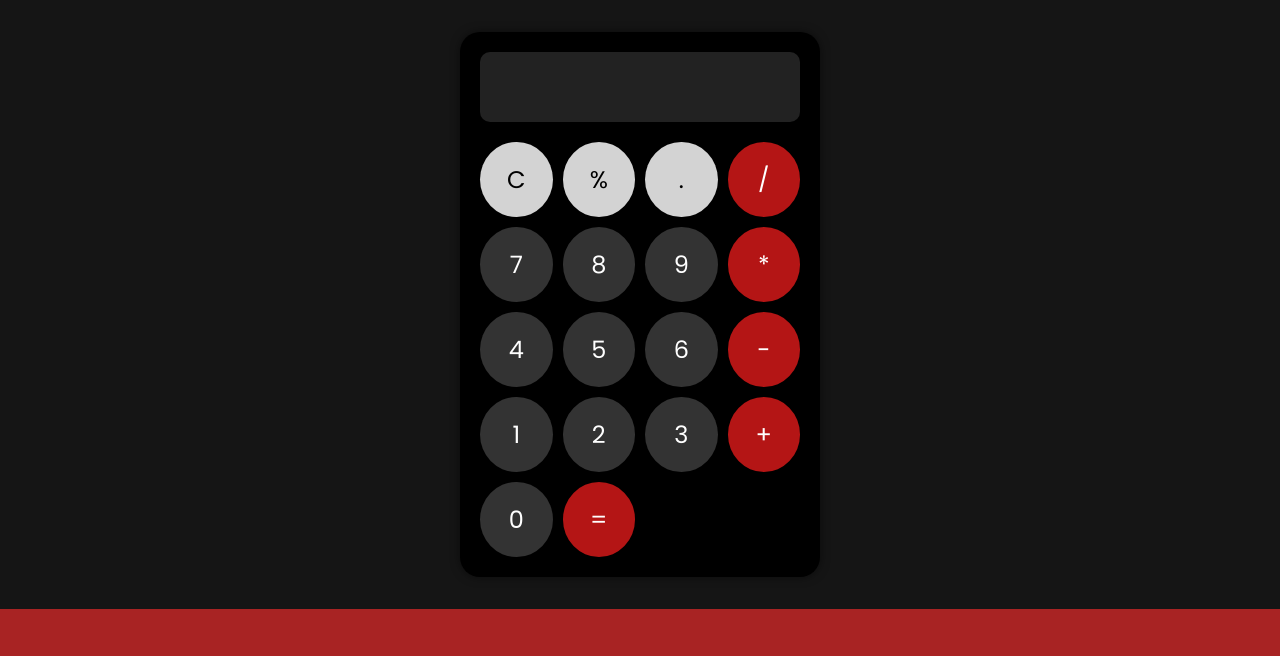
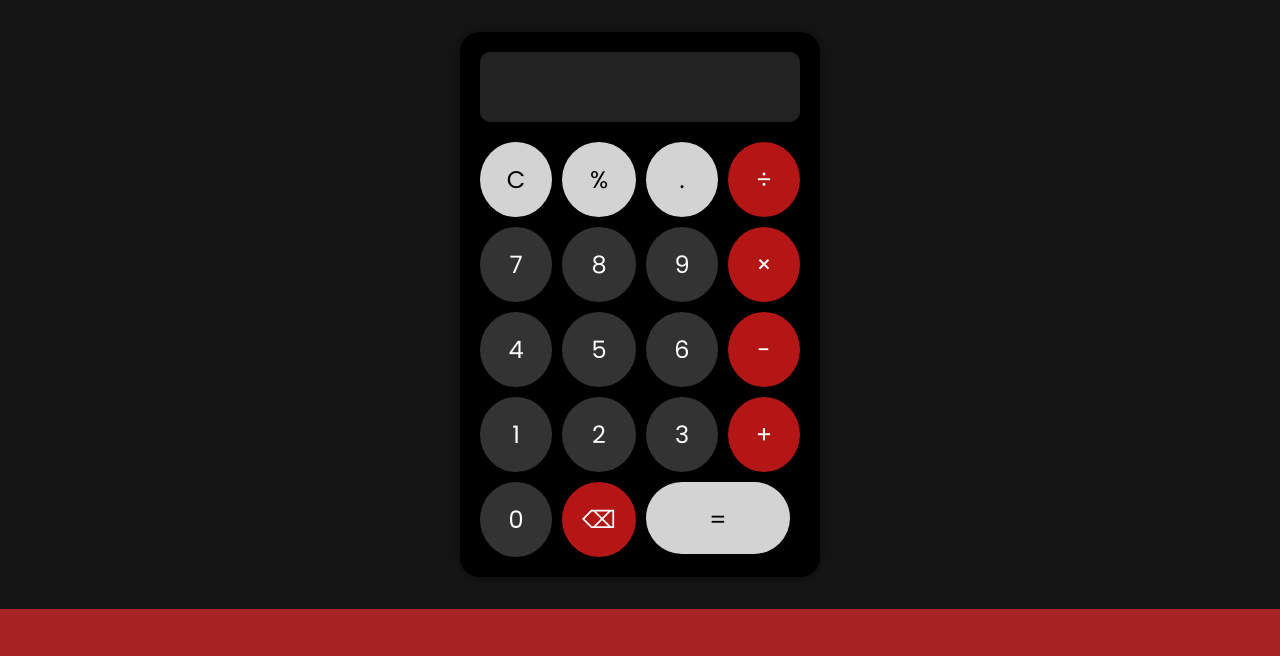
Before and after one commit to yorforger0703/calculadora, a plain HTML site: page index.html in a window 1280 px wide. Shown: the top 656 px of the page. Drawn offline with Linux system fonts and the light colour scheme.

Commit message:
implementando função de apagar e estilizando botões

```diff
--- a/index.html
+++ b/index.html
@@ -5,7 +5,8 @@
     <meta charset="UTF-8">
     <meta name="viewport" content="width=device-width, initial-scale=1.0">
     <title>Calculadora</title>
-    <link rel="icon" type="png" href="calculos.png">  <!--créditos ao artista criador do ícone: Muhammad_Usman-->
+    <link rel="icon" type="png" href="calculos.png">
+    <!--créditos ao artista criador do ícone: Muhammad_Usman - Flaticon-->
     <link rel="stylesheet" href="https://cdnjs.cloudflare.com/ajax/libs/font-awesome/6.7.2/css/all.min.css"
         integrity="sha512-Evv84Mr4kqVGRNSgIGL/F/aIDqQb7xQ2vcrdIwxfjThSH8CSR7PBEakCr51Ck+w+/U6swU2Im1vVX0SVk9ABhg=="
         crossorigin="anonymous" referrerpolicy="no-referrer" />
@@ -19,11 +20,11 @@
             <button class="button light-gray" onclick="clearDisplay()">C</button>
             <button class="button light-gray" onclick="appendOperator('%')">%</button>
             <button class="button light-gray" onclick="appendOperator('.')">.</button>
-            <button class="button red" onclick="appendOperator('/')">/</button>
+            <button class="button red" onclick="appendOperator('/')">÷</button>
             <button class="button dark-gray" onclick="appendNumber('7')">7</button>
             <button class="button dark-gray" onclick="appendNumber('8')">8</button>
             <button class="button dark-gray" onclick="appendNumber('9')">9</button>
-            <button class="button red" onclick="appendOperator('*')">*</button>
+            <button class="button red" onclick="appendOperator('*')">×</button>
             <button class="button dark-gray" onclick="appendNumber('4')">4</button>
             <button class="button dark-gray" onclick="appendNumber('5')">5</button>
             <button class="button dark-gray" onclick="appendNumber('6')">6</button>
@@ -32,8 +33,9 @@
             <button class="button dark-gray" onclick="appendNumber('2')">2</button>
             <button class="button dark-gray" onclick="appendNumber('3')">3</button>
             <button class="button red" onclick="appendOperator('+')">+</button>
-            <button class="button dark-gray wide" onclick="appendNumber('0')">0</button>
-            <button class="button red" onclick="calculate()">=</button>
+            <button class="button dark-gray" onclick="appendNumber('0')">0</button>
+            <button class="button apagar">⌫</button>
+            <button class="button igual" onclick="calculate()">=</button>
         </div>
     </div>
 
--- a/script.js
+++ b/script.js
@@ -32,3 +32,11 @@ function clearDisplay() {
     currentInput = "";
     display.textContent = currentInput;
 }
+
+function backspace() {
+    currentInput = currentInput.slice(0, -1);
+    display.textContent = currentInput;
+}
+
+let apagarButton = document.querySelector('.button.apagar');
+apagarButton.addEventListener('click', backspace);
--- a/style.css
+++ b/style.css
@@ -62,6 +62,11 @@ body {
     cursor: pointer;
 }
 
+.button:hover{
+    box-shadow: 0px 0px 15px #771515;
+    transform: scale(1.03);
+}
+
 .button.dark-gray {
     background-color: #333;
     color: #fff;
@@ -77,11 +82,19 @@ body {
     color: #000;
 }
 
-.button-wide {
+.button.igual{
+    background-color: #d3d3d3;
+    color: #000;
     grid-column: span 2;
     border-radius: 50px;
-    width: 12rem;
-    height: 3.75rem;
+    width: 9rem;
+    height: 4.5rem;
+    text-align: top;
+}
+
+.button.apagar {
+    background-color: #b41515;
+    color: #fff;
 }
 
 .footer {
```
Also changed, not shown: backspace.png (added).
